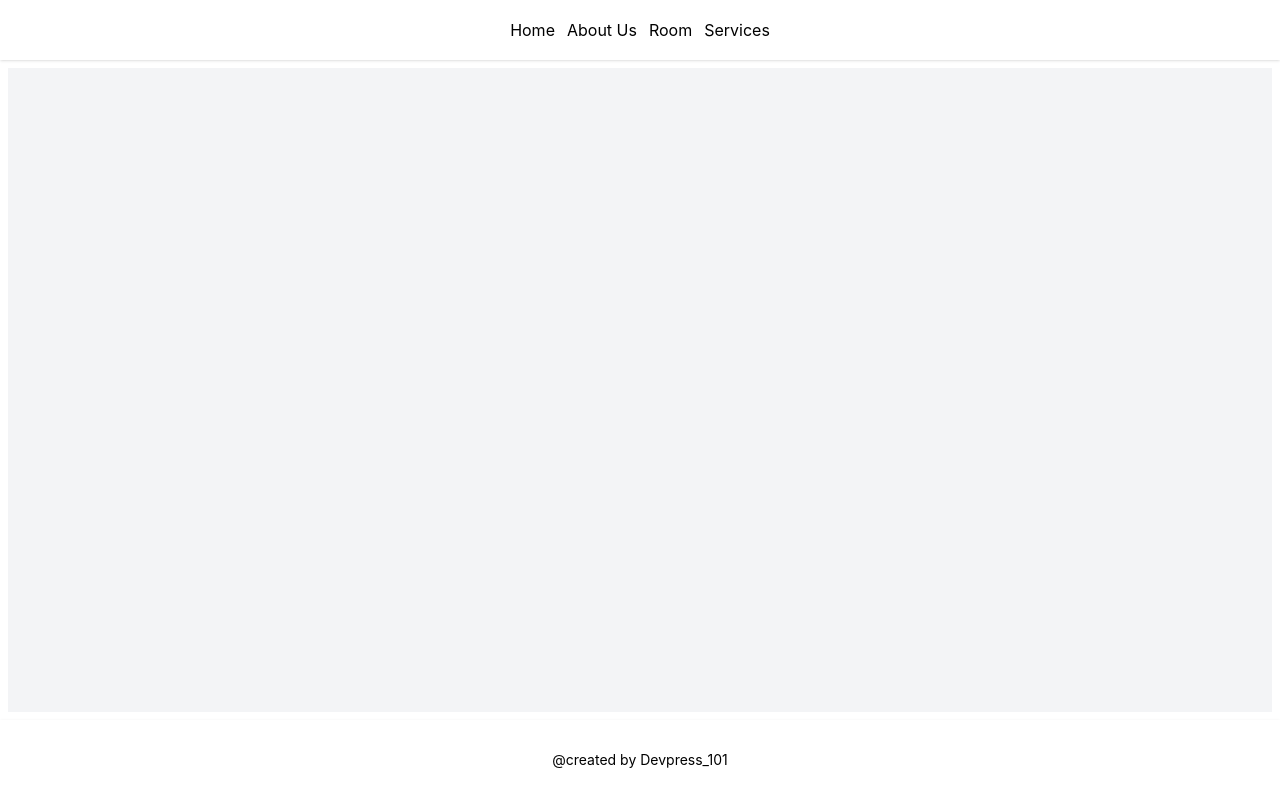
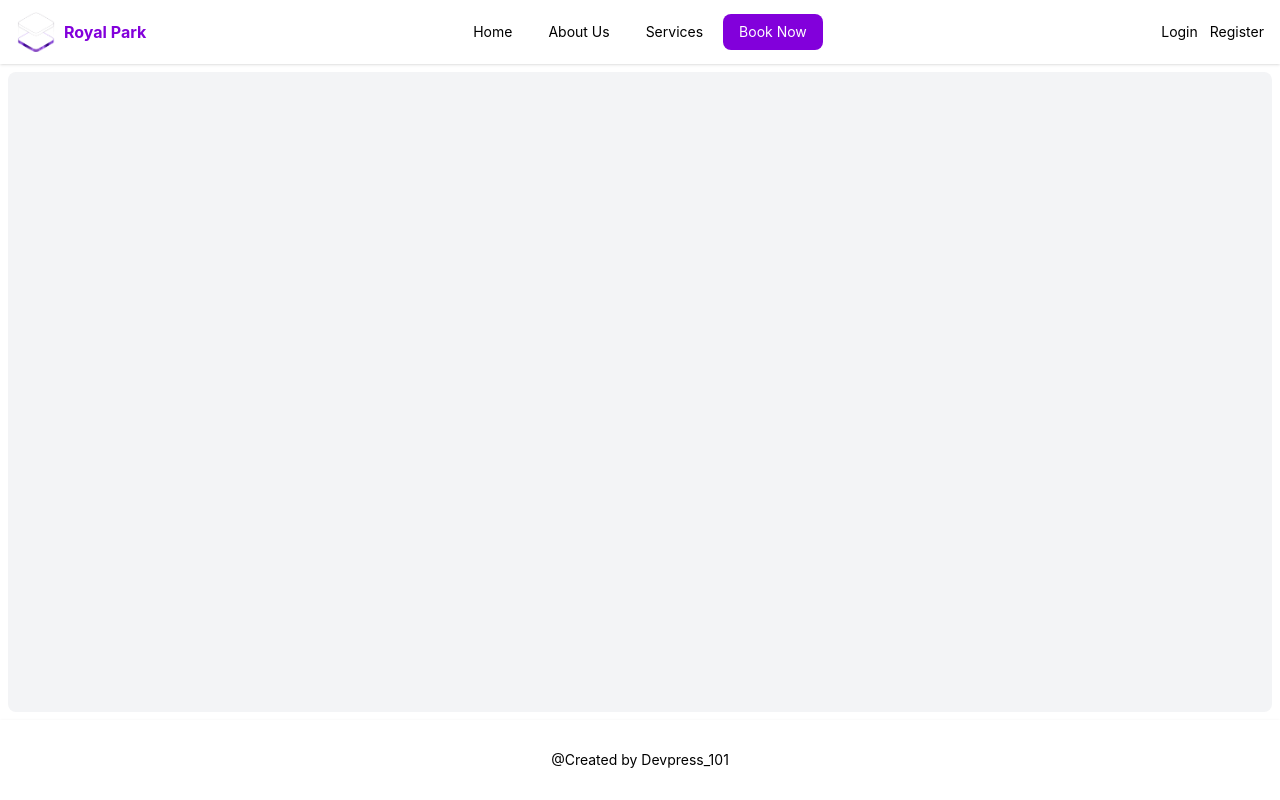
Before and after one commit to DEVPRESSSS/hotel, a React (Vite) app: page / in a window 1280 px wide. Built offline with nearby package versions, Linux system fonts and the light colour scheme.

Commit message:
Modified nav bar and added Home.jsx  in pages folder

```diff
--- a/src/App.jsx
+++ b/src/App.jsx
@@ -1,17 +1,15 @@
 
-import './App.css'
 import { NavBarDefault } from './components/Navbar'
 import { FooterSection } from './components/Footer'
 
-function App() {
+export default function App() {
 
   return (
     <>
     <div className="min-h-screen flex flex-col">
         <NavBarDefault/>
-          <main className="grow bg-gray-100 m-2">
+          <main className="grow bg-gray-100 m-2 rounded-lg">
             {
-
 
             }
           </main>
@@ -21,5 +19,3 @@ function App() {
     </>
   )
 }
-
-export default App
--- /dev/null
+++ b/src/components/Auth.jsx
@@ -0,0 +1,19 @@
+export function AuthDefault(){
+    const authBtns = [
+        {title: "Login", id: 1},
+        {title: "Register", id: 2},
+
+    ];
+    return (
+        <>
+        {
+            authBtns.map(p=>(
+                <li className="text-black text-sm" key={p.id}>
+                    {p.title}
+                </li>
+            ))
+        }
+        </>
+
+    );
+}
--- a/src/components/Footer.jsx
+++ b/src/components/Footer.jsx
@@ -2,7 +2,7 @@ export function FooterSection(){
 return(
     <>
         <div className="w-auto shadow-sm h-20 p-2 flex flex-row justify-center items-center ">
-            <h6 className="text-center text-sm">@created by Devpress_101</h6>
+            <h6 className="text-center text-sm">@Created by Devpress_101</h6>
         </div>
     </>
     );
--- a/src/components/Navbar.jsx
+++ b/src/components/Navbar.jsx
@@ -1,25 +1,47 @@
+import { AuthDefault } from "./Auth";
+import logo from "../assets/hero.png";
 
-export function NavBarDefault (){
+export function NavBarDefault() {
 
     const navbarButtons = [
-        { title: 'Home', isActive: true, id: 1 },
-        { title: 'About Us', isActive: true, id: 2},
-        { title: 'Room', isActive: true, id: 3 },
-        { title: 'Services', isActive: false, id: 4 },
+        { title: 'Home', id: 1 },
+        { title: 'About Us', id: 2 },
+        { title: 'Services', id: 3 },
+        { title: 'Book Now', id: 4 },
     ];
 
-    let listOfButtons = navbarButtons.map(p=>
-        <li key={p.id}>
-            {p.title}
-        </li>
-    );
     return (
-        <>
-          <div className="w-auto flex flex-row items-center shadow-sm p-2 justify-center h-15">
-                <ul className="flex flex-row gap-3 cursor-pointer">{listOfButtons}</ul>
-          </div>
-        </>
+        <div className="w-full flex items-center shadow-sm px-4 h-16">
 
+            {/* Logo + Company Name */}
+            <div className="flex items-center gap-2 flex-1">
+                <img src={logo} alt="company logo" className="w-10 h-10 object-contain" />
+                <h4 className="text-purple-700 font-bold whitespace-nowrap">Royal Park</h4>
+            </div>
 
+            {/* Center Nav */}
+            <ul className="flex items-center gap-1 flex-1 justify-center">
+                {navbarButtons.map(p => (
+                    <li
+                        key={p.id}
+                        className={`
+                            px-4 py-2 rounded-lg text-sm whitespace-nowrap cursor-pointer
+                            transition-all duration-200
+                            ${p.title === "Book Now"
+                                ? "bg-purple-700 text-white"
+                                : "hover:text-purple-700"}
+                        `}
+                    >
+                        {p.title}
+                    </li>
+                ))}
+            </ul>
+
+            {/* Auth */}
+            <ul className="flex items-center gap-3 flex-1 justify-end cursor-pointer">
+                <AuthDefault />
+            </ul>
+
+        </div>
     );
 }
```
Also changed, not shown: src/pages/Home.jsx (added).
